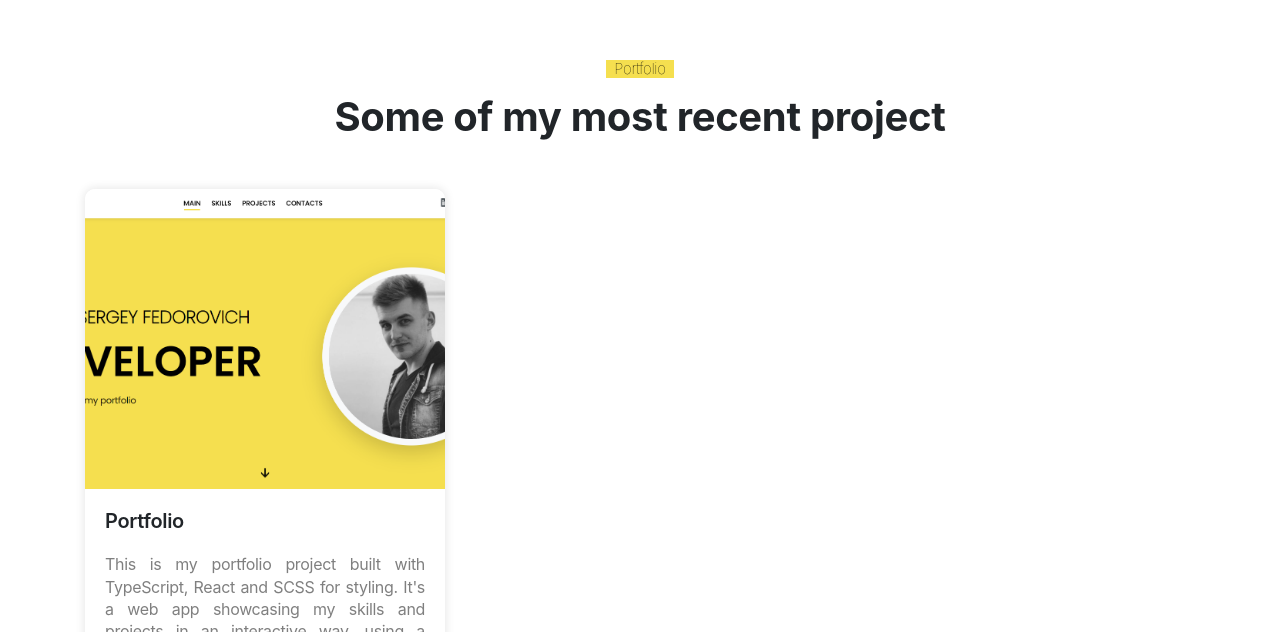
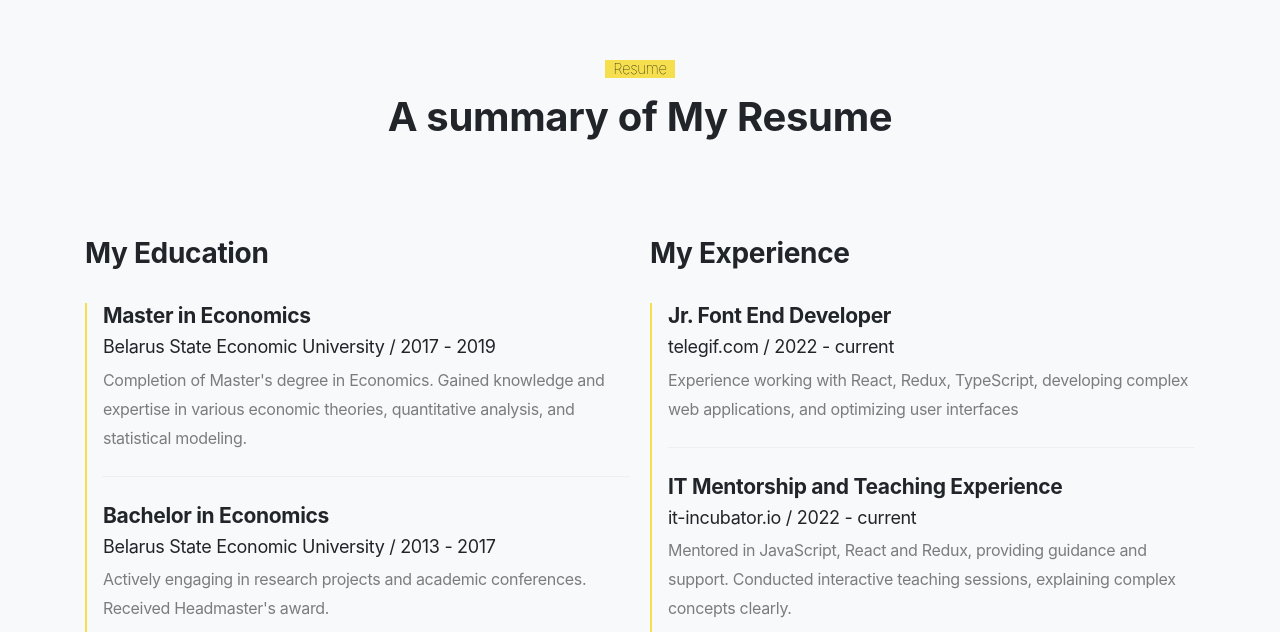
Before and after one commit to feddorovich/portfolio, a React (Create React App) app: page / in a window 1280 px wide. Shown: the part 1668-2300 px from the top of the page. Built offline with nearby package versions, Linux system fonts and the light colour scheme.

Commit message:
add resume to app

```diff
--- a/src/App.tsx
+++ b/src/App.tsx
@@ -7,6 +7,7 @@ import { Projects } from './components/Projects/Projects'
 import { Contacts } from './components/Contacts/Сontacts'
 import { Footer } from './components/Footer/Footer'
 import { ScrollToTop } from './components/ScrollToTop/ScrollToTop'
+import { Resume } from './components/Resume/Resume'
 
 function App() {
   return (
@@ -14,10 +15,11 @@ function App() {
       <Header />
       <Main />
       <Skills />
+      <Resume />
       <Projects />
       <Contacts />
       <Footer />
-      <ScrollToTop/>
+      <ScrollToTop />
     </div>
   )
 }
```
